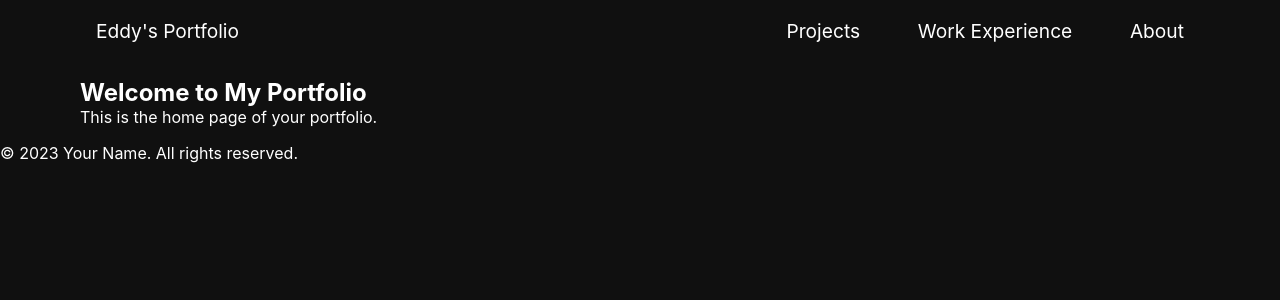
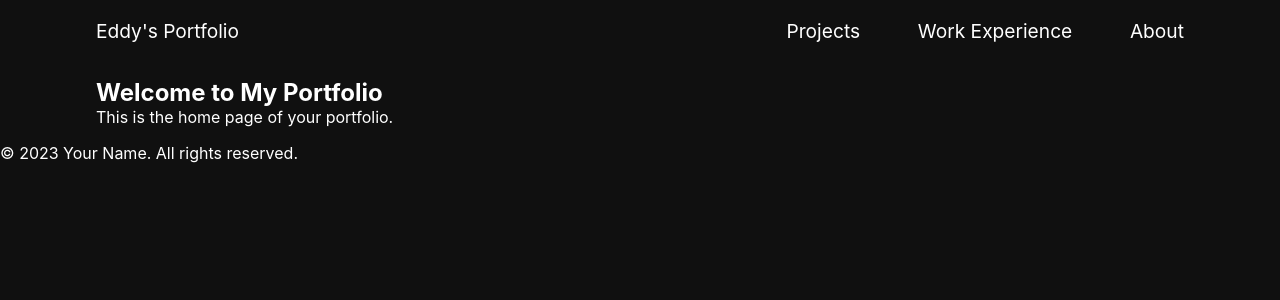
Before and after one commit to EddyPinarello/eddys-portfolio-website, a React (Create React App) app: page / in a window 1280 px wide. Shown: the top 300 px of the page. Built offline with nearby package versions, Linux system fonts and the light colour scheme.

Commit message:
Pagging fix

```diff
--- a/src/styles/App.css
+++ b/src/styles/App.css
@@ -22,7 +22,7 @@ h1, h2, h3, h4, p, a {
 
 main {
     max-width: 1200px;
-    padding: 1em 5em;
+    padding: 1em 6em;
     margin: 0 auto;
 }
 
@@ -42,6 +42,7 @@ li {
 .navbar-items {
     display: flex;
     justify-content: space-between;
+    align-items: center;
     padding: 1em 5em;
     font-size: 1.2em;
 }
--- a/src/styles/mobile.css
+++ b/src/styles/mobile.css
@@ -2,6 +2,7 @@
     .navbar-items {
         justify-content: spacebetween;
         padding: 1em;
+        font-size: 1.2em;
     }
 
     .navbar-pages {
```
